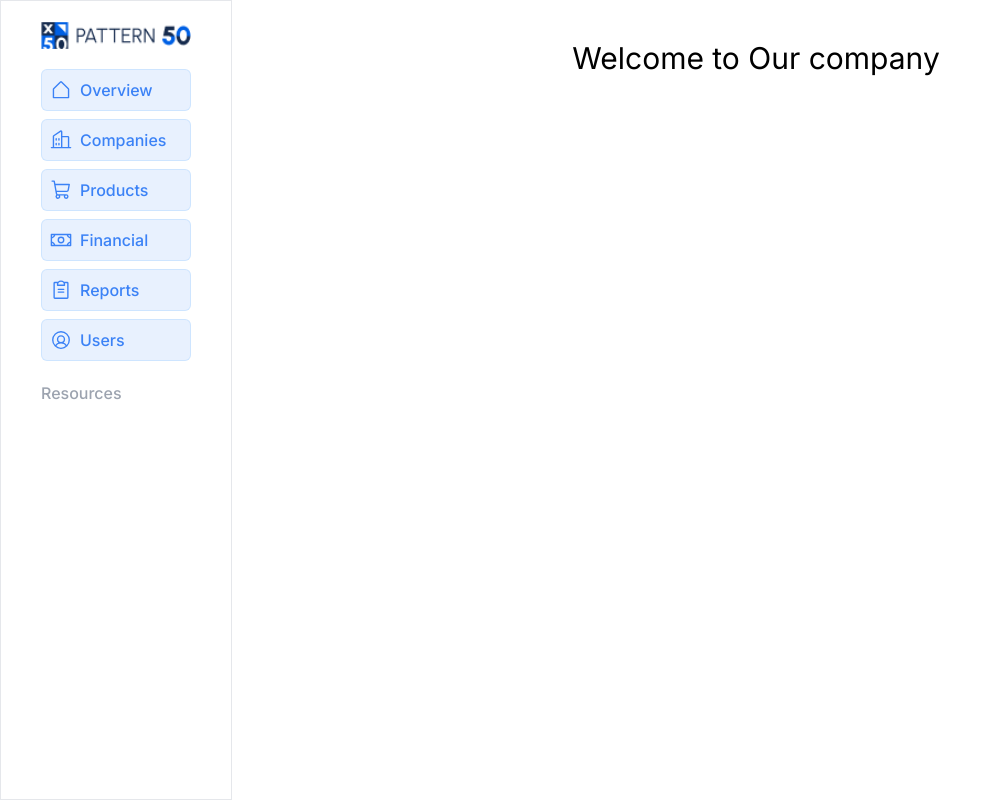
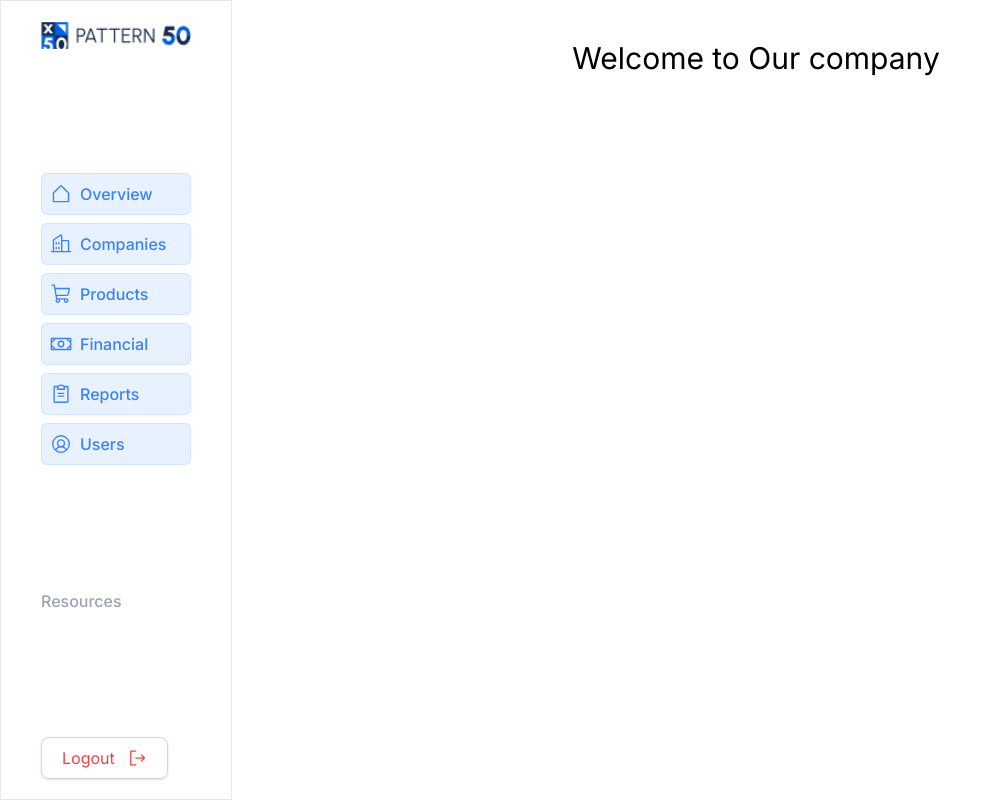
Before and after one commit to Samiislam851/NextJs-recap, a Next.js app: page /company in a window 1280 px wide. Shown: the whole page, without its empty margins (0-1001 px from the left). Built offline with nearby package versions, Linux system fonts and the light colour scheme; sample sign-in values are in the browser's storage.

Commit message:
log out implemented

```diff
--- a/src/app/company/layout.tsx
+++ b/src/app/company/layout.tsx
@@ -1,7 +1,9 @@
 'use client'
 import Sidebar from '@/components/Sidebar/Sidebar'
+import axios from 'axios'
 import { useRouter } from 'next/navigation'
 import React, { ReactNode, useEffect } from 'react'
+import { useSelector } from 'react-redux'
 
 type Props = {
     children: ReactNode
@@ -10,18 +12,36 @@ type Props = {
 const Layout = ({ children }: Props) => {
     const router = useRouter()
 
-
-
+    const user = useSelector((state: any) => state.user)
 
     useEffect(() => {
 
         const userState = localStorage.getItem('basic-login')
-        if (!userState) {
+        if (!userState || !user) {
 
             router.push('/login')
 
         }
+
+    }, [user])
+
+
+    //@ts-ignore
+    axios.interceptors.request.use((request) => {
+
+
+        const token = localStorage.getItem('basic-login')
+
+        if (token) {
+            request.headers.Authorization = `Bearer ${token}`
+        }
+
     })
+
+
+
+
+
 
     return (
         <>
--- a/src/app/login/page.tsx
+++ b/src/app/login/page.tsx
@@ -134,8 +134,8 @@ const page = (props: Props) => {
 
                     dispatch(userLoggedIn(data.data.user))
 
+                },
 
-                },
                 onError: (err) => console.log(err)
 
             })
--- a/src/components/Sidebar/Sidebar.tsx
+++ b/src/components/Sidebar/Sidebar.tsx
@@ -1,10 +1,13 @@
 'use client'
 
-import { HouseSimple, Buildings, ShoppingCart, Money, UserCircle, ClipboardText } from '@phosphor-icons/react'
+import { HouseSimple, Buildings, ShoppingCart, Money, UserCircle, ClipboardText, SignOut } from '@phosphor-icons/react'
 import Image from 'next/image'
 import Link from 'next/link'
 import React from 'react'
 import NavLink from '../Navlink/page'
+import { useDispatch } from 'react-redux'
+import { logOutAction } from '@/features/userSlice'
+import { persistor } from '@/store/store'
 
 
 
@@ -13,7 +16,7 @@ import NavLink from '../Navlink/page'
 const Sidebar = () => {
 
     const iconSize = 22
-
+    const dispatch = useDispatch()
     const basicOptions = [
         {
             title: 'Overview',
@@ -80,11 +83,21 @@ const Sidebar = () => {
     ];
 
 
+    const handleLogout = () => {
+
+        localStorage.removeItem('basic-login')
+
+        dispatch(logOutAction())
+
+
+        persistor.purge()
+    }
+
 
 
 
     return (
-        <div className='border px-10 py-5 min-h-screen'>
+        <div className='border px-10 py-5 min-h-screen flex flex-col justify-between'>
             <div className='w-fit mx-auto'>
                 <Image src={'/Main_Logo_1.png'} height={70} width={150} alt='Logo' />
             </div>
@@ -95,7 +108,6 @@ const Sidebar = () => {
             <div className='flex flex-col items-start  gap-2 py-5 w-full '>
                 {basicOptions.map((option, i) =>
                     <NavLink key={i} href={option.link} icon={option.icon} >
-
                         {option.title}
                     </NavLink>
 
@@ -109,7 +121,19 @@ const Sidebar = () => {
 
 
 
+            <div>
+                <button
+                    className='flex items-center text-red-500  flex gap-3 border border-gray-300 px-5 py-2 rounded-lg shadow hover:border-red-500 hover:border-opacity-70 transition-all duration-300 hover:shadow-lg'
+                    onClick={handleLogout}
 
+                >
+
+
+                    <span >Logout</span>
+
+                    <SignOut size={20} />
+                </button>
+            </div>
 
 
         </div>
--- a/src/features/userSlice.tsx
+++ b/src/features/userSlice.tsx
@@ -7,12 +7,14 @@ const userSlice = createSlice({
     name: 'user',
     initialState: {
         user: null,
-        // loading: false,
-        // error: null as null | string | undefined
+
     },
     reducers: {
         userLoggedIn: (state, action) => {
             state.user = action.payload
+        },
+        logOutAction: (state) => {
+            state.user = null
         }
     },
 
@@ -20,6 +22,6 @@ const userSlice = createSlice({
 
 
 })
-export const { userLoggedIn } = userSlice.actions
+export const { userLoggedIn, logOutAction } = userSlice.actions
 
 export default userSlice.reducer
```
Also changed, not shown: src/utils/axiosConfigs.tsx (line endings or trailing spaces).
